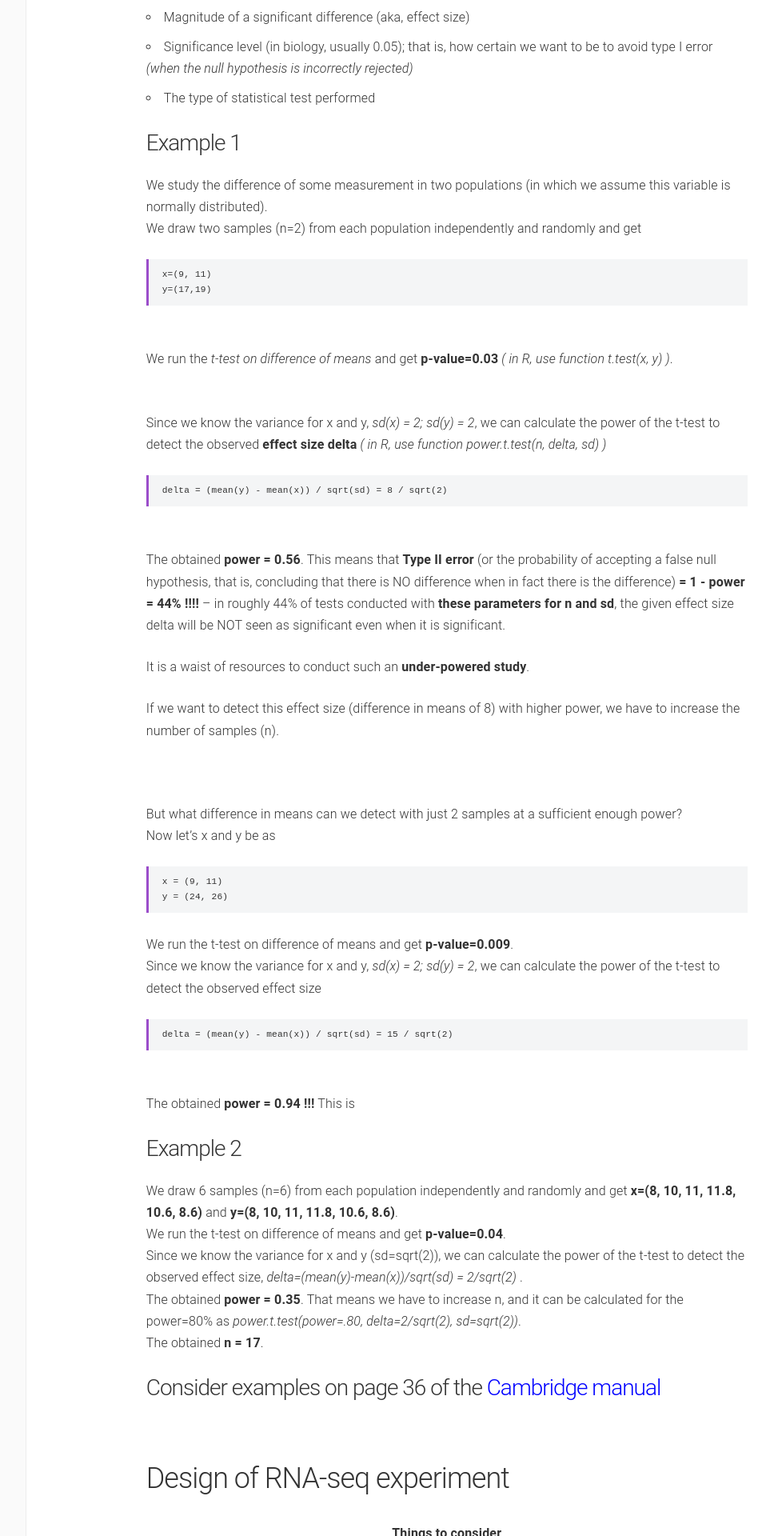
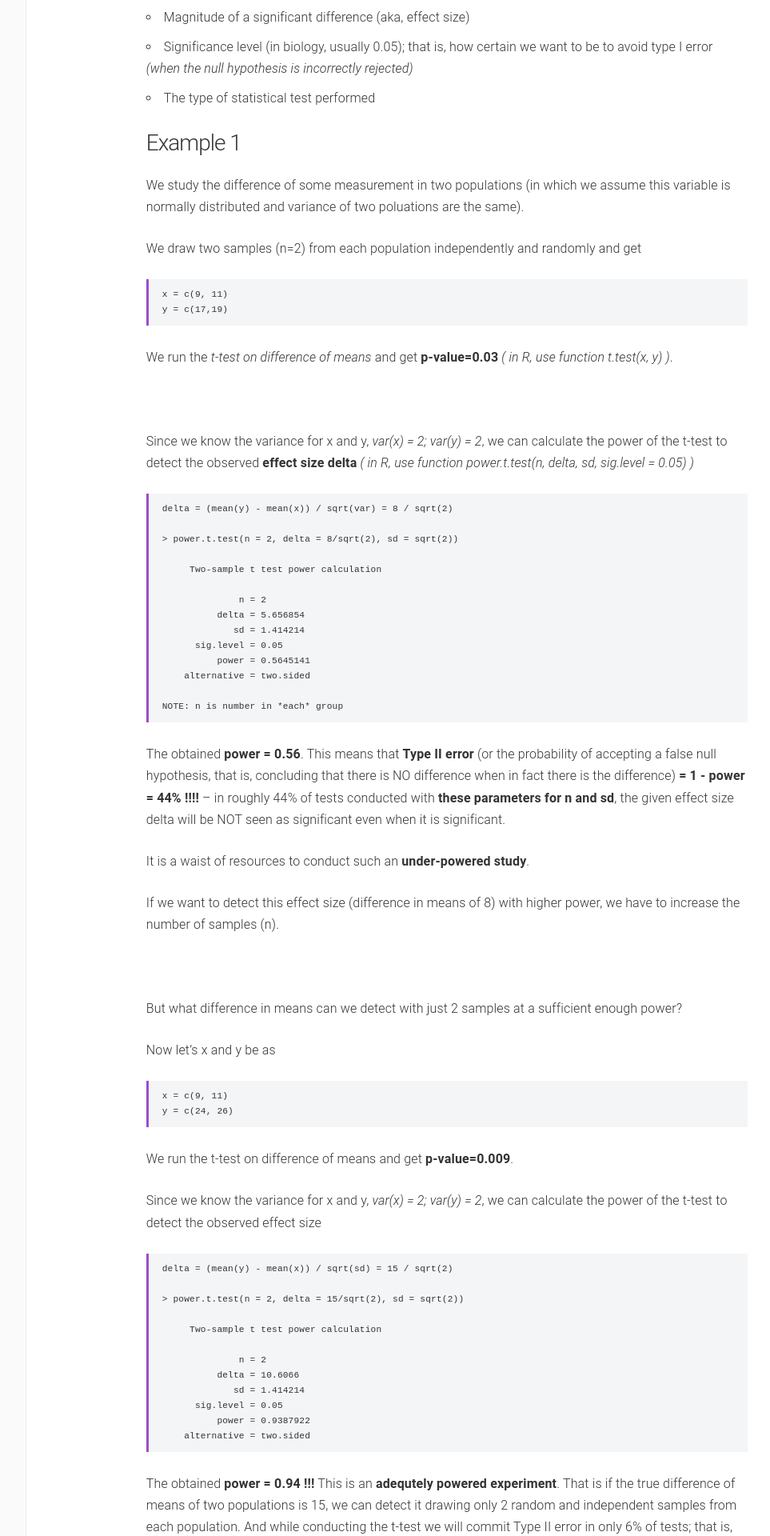
Before and after one commit to biocorecrg/RNAseq_coursesCRG_2026, a Jekyll site: the page built from docs/expdesign.md, in a window 1280 px wide. Shown: the part 2336-4256 px from the top of the page at 80% size, without its empty margins (180-1143 px from the left). Built offline with Jekyll 4.4.1, drawn with Linux system fonts in a browser that asks for light colours; some of the changed text lies outside the part shown.

Commit message:
Update expdesign.md

````diff
--- a/docs/expdesign.md
+++ b/docs/expdesign.md
@@ -42,23 +42,39 @@
 * The type of statistical test performed
 
 ### Example 1
-We study the difference of some measurement in two populations (in which we assume this variable is normally distributed). <br/>
+We study the difference of some measurement in two populations (in which we assume this variable is normally distributed and variance of two poluations are the same).
+<br/>
+
 We draw two samples (n=2) from each population independently and randomly and get
 ```
-x=(9, 11)
-y=(17,19)
+x = c(9, 11)
+y = c(17,19)
 ```
 
-<br/>
+
 We run the *t-test on difference of means* and get **p-value=0.03** *( in R, use function t.test(x, y) )*.
 
 <br/>
-Since we know the variance for x and y, *sd(x) = 2; sd(y) = 2*, we can calculate the power of the t-test to detect the observed **effect size delta**  *( in R, use function power.t.test(n, delta, sd) )*
+
+Since we know the variance for x and y, *var(x) = 2; var(y) = 2*, we can calculate the power of the t-test to detect the observed **effect size delta**  *( in R, use function power.t.test(n, delta, sd, sig.level = 0.05) )*
 ```
-delta = (mean(y) - mean(x)) / sqrt(sd) = 8 / sqrt(2)
+delta = (mean(y) - mean(x)) / sqrt(var) = 8 / sqrt(2)
+
+> power.t.test(n = 2, delta = 8/sqrt(2), sd = sqrt(2))
+
+     Two-sample t test power calculation
+
+              n = 2
+          delta = 5.656854
+             sd = 1.414214
+      sig.level = 0.05
+          power = 0.5645141
+    alternative = two.sided
+
+NOTE: n is number in *each* group
 ```
 
-<br/>
+
 The obtained **power = 0.56**. This means that **Type II error** (or the probability of accepting a false null hypothesis, that is, concluding that there is NO difference when in fact there is the difference) **= 1 - power = 44% !!!!** – in roughly 44% of tests conducted with **these parameters for n and sd**, the given effect size delta will be NOT seen as significant even when it is significant.
 
 It is a waist of resources to conduct such an **under-powered study**.
@@ -69,30 +85,67 @@
 
 But what difference in means can we detect with just 2 samples at a sufficient enough power?
 <br/>
+
 Now let's x and y be as
 ```
-x = (9, 11)
-y = (24, 26)
+x = c(9, 11)
+y = c(24, 26)
 ```
- We run the t-test on difference of means and get **p-value=0.009**.
-<br/>
-Since we know the variance for x and y, *sd(x) = 2; sd(y) = 2*, we can calculate the power of the t-test to detect the observed effect size
+We run the t-test on difference of means and get **p-value=0.009**.
+
+
+Since we know the variance for x and y, *var(x) = 2; var(y) = 2*, we can calculate the power of the t-test to detect the observed effect size
 ```
 delta = (mean(y) - mean(x)) / sqrt(sd) = 15 / sqrt(2)
+
+> power.t.test(n = 2, delta = 15/sqrt(2), sd = sqrt(2))
+
+     Two-sample t test power calculation
+
+              n = 2
+          delta = 10.6066
+             sd = 1.414214
+      sig.level = 0.05
+          power = 0.9387922
+    alternative = two.sided
+```
+
+
+The obtained **power = 0.94 !!!**
+This is an **adequtely powered experiment**. That is if the true difference of means of two populations is 15, we can detect it drawing only 2 random and independent samples from each population. And while conducting the t-test we will commit Type II error in only 6% of tests; that is, the given effect size will be NOT seen as significant (p-value will be above 0.05).
+
+
+If however the significance level alpha becomes more stringent, say 0.01, the power will decrease:
+```
+> power.t.test(n = 2, delta = 15/sqrt(2), sd = sqrt(2), sig.level = 0.01)
+
+     Two-sample t test power calculation
+
+              n = 2
+          delta = 10.6066
+             sd = 1.414214
+      sig.level = 0.01
+          power = 0.4343263
+    alternative = two.sided
 ```
 
 <br/>
-The obtained **power = 0.94 !!!**
-This is
 
 ### Example 2
 We draw 6 samples (n=6) from each population independently and randomly and get
-**x=(8, 10, 11, 11.8, 10.6, 8.6)** and **y=(8, 10, 11, 11.8, 10.6, 8.6)**.
+```
+x = (8, 10, 11, 11.8, 10.6, 8.6)
+y = (8, 10, 11, 11.8, 10.6, 8.6)
+```
+We run the t-test on difference of means and get **p-value=0.04**.
+
+Since we know the variance for x and y, *sd(x) = 2; sd(y) = 2*, we can calculate the power of the t-test to detect the observed effect size
+```
+delta = (mean(y) - mean(x)) / sqrt(sd) = 2 / sqrt(2)
+```
+
 <br/>
-We run the t-test on difference of means and get **p-value=0.04**.
-<br/>
-Since we know the variance for x and y (sd=sqrt(2)), we can calculate the power of the t-test to detect the observed effect size, *delta=(mean(y)-mean(x))/sqrt(sd) = 2/sqrt(2)* .
-<br/>
+
 The obtained **power = 0.35**. That means we have to increase n, and it can be calculated for the power=80% as
 *power.t.test(power=.80, delta=2/sqrt(2), sd=sqrt(2))*.
 <br/>
````
